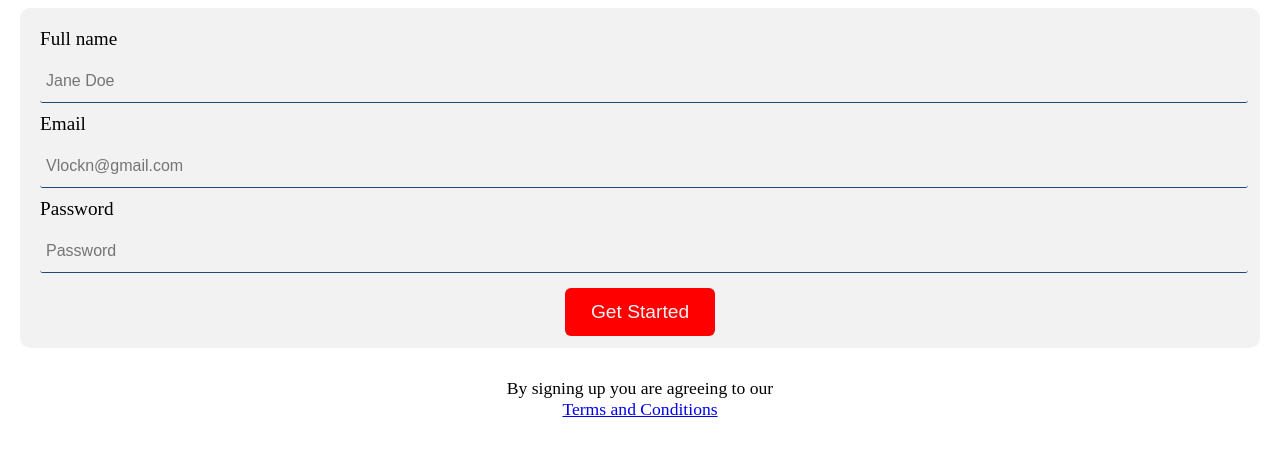
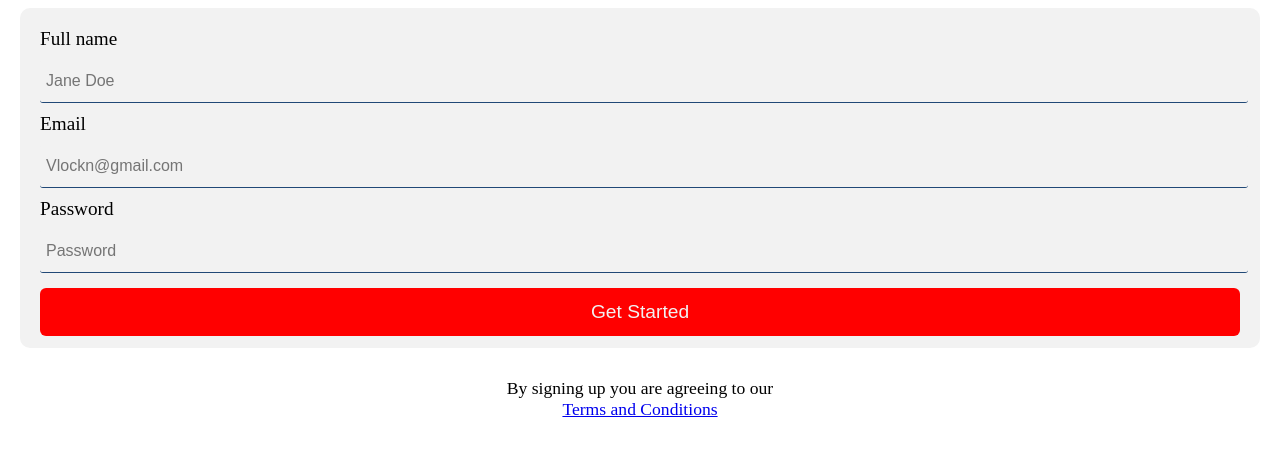
Before and after one commit to ddoyediran/signup-cw1, a plain HTML site: page index.html in a window 1280 px wide. Shown: the part 342-798 px from the top of the page. Drawn offline with nearby package versions, Linux system fonts and the light colour scheme.

Commit message:
btn updated

```diff
--- a/index.html
+++ b/index.html
@@ -3,22 +3,14 @@
   <head>
     <meta charset="UTF-8" />
     <meta name="viewport" content="width=device-width, initial-scale=1.0" />
-    <title>Document</title>
+    <title>Get Started</title>
     <link rel="stylesheet" href="./style.css" />
   </head>
   <body>
     <div class="parent">
       <div class="top">
-        <!-- <img
-          src="https://cdni.iconscout.com/illustration/premium/thumb/woman-spending-leisure-time-watching-tv-at-room-background-2948762-2443460.png"
-          alt="Office design"
-        /> -->
         <h1 class="get-started-text">Get Started.</h1>
         <p class="create-text">Let us create your account</p>
-        <!-- <div class="top-text">
-          <h1 class="get-started">Get Started</h1>
-          <p class="create">Let us create your account</p>
-        </div> -->
       </div>
 
       <div class="middle">
--- a/style.css
+++ b/style.css
@@ -62,7 +62,7 @@ input[type="password"] {
 }
 
 input[type="submit"] {
-  display: inline-block;
+  /* display: inline-block; */
   border-radius: 6px;
   background-color: rgb(255, 0, 0);
   color: rgb(242, 242, 242);
@@ -70,10 +70,15 @@ input[type="submit"] {
   font-size: 1.2rem;
   text-align: center;
   cursor: pointer;
-  width: 150px;
+  /* width: 150px; */
+  width: 100%;
   height: 3rem;
   display: block; /* To put the button at the center of the page - display block*/
   margin: 5px auto; /* To put the button at the center of the page then apply equal left and right margin */
+}
+
+input[type="submit"]:hover {
+  background-color: rgb(33, 73, 119);
 }
 
 /* To put the button at the center of the page */
```
